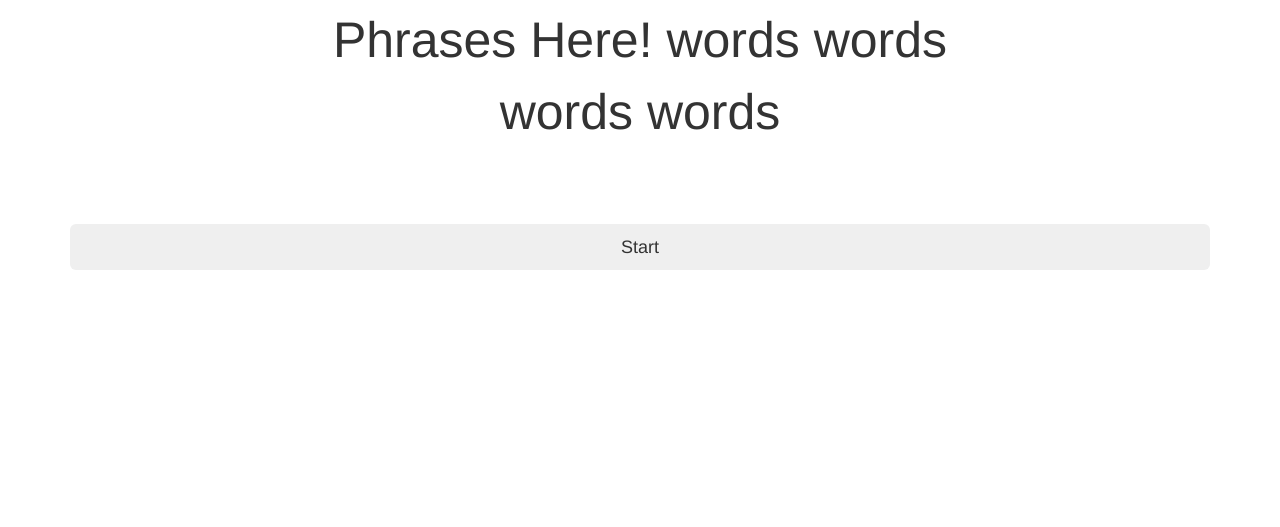
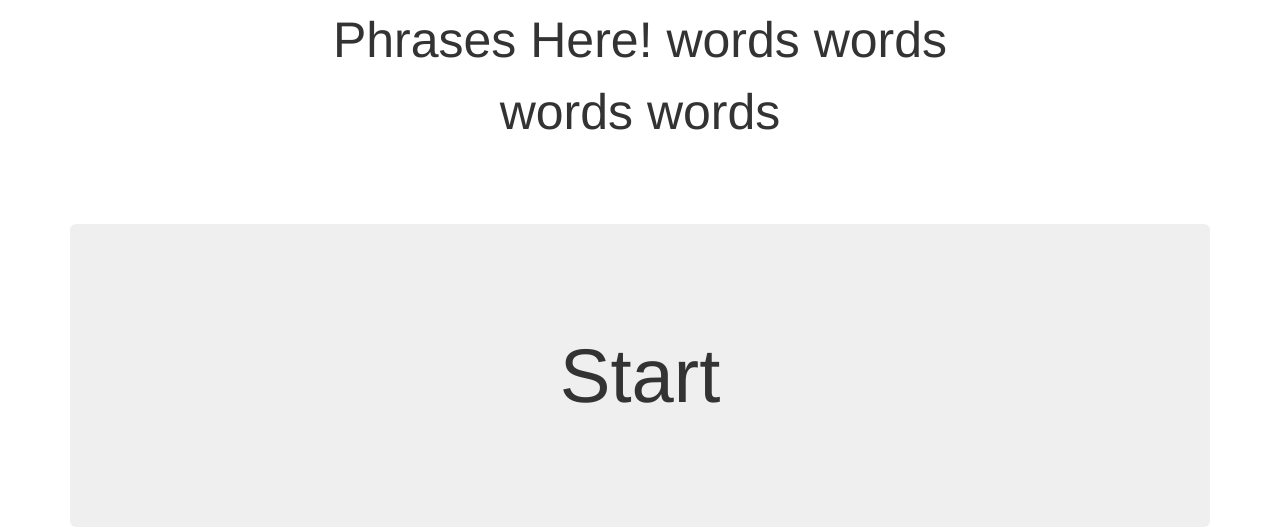
Before and after one commit to MRemetz/wordmemes, a Flask app: page / in a window 1280 px wide. Shown: the part 319-846 px from the top of the page. Before the commit the page ends 589 px from the top, so only its background shows below. Run offline with Flask 2, Linux system fonts and the light colour scheme; some libraries are stand-ins or nearby versions.

Commit message:
Added styling for start button

```diff
--- a/static/css/style.css
+++ b/static/css/style.css
@@ -37,3 +37,9 @@ p.word-box {
     font-size: 50;
     text-align: center;
 }
+
+button.next-word-button {
+    font-size: 76;
+    padding-top: 100;
+    padding-bottom: 100;
+}
```
